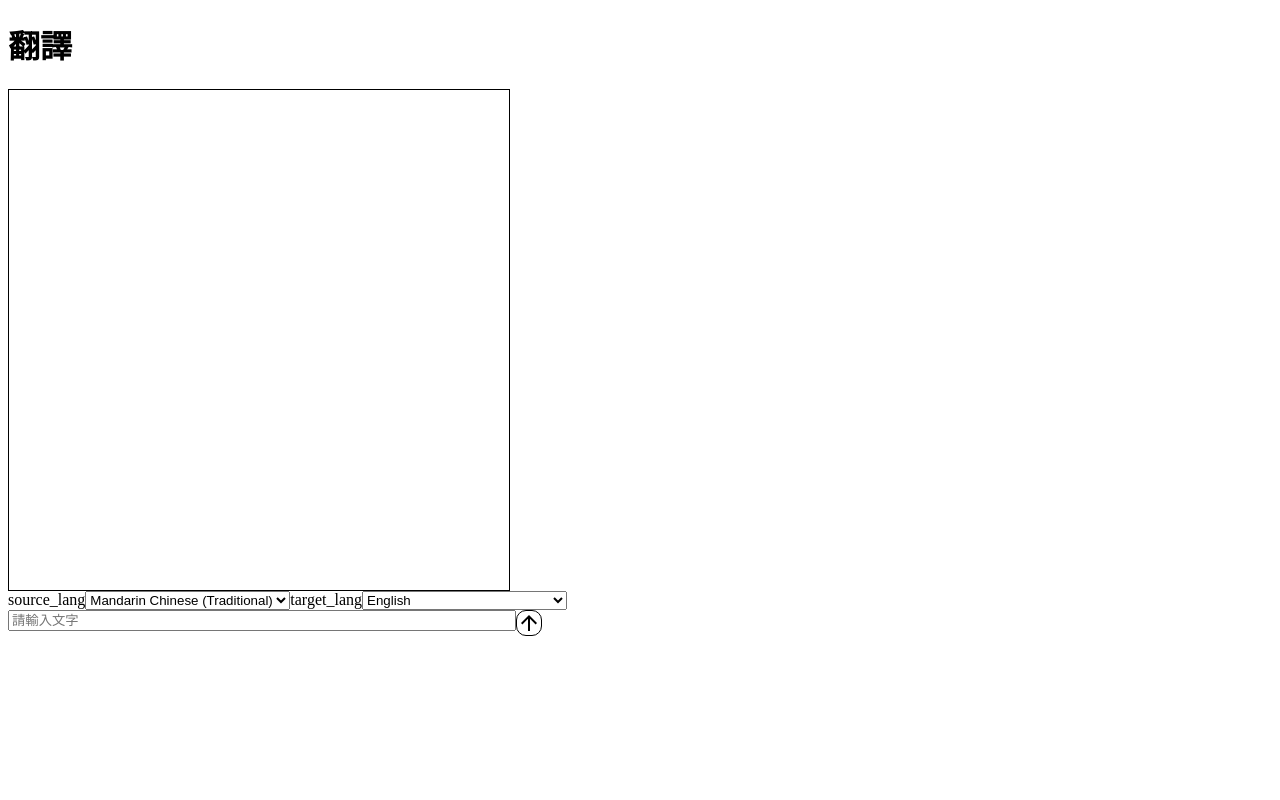
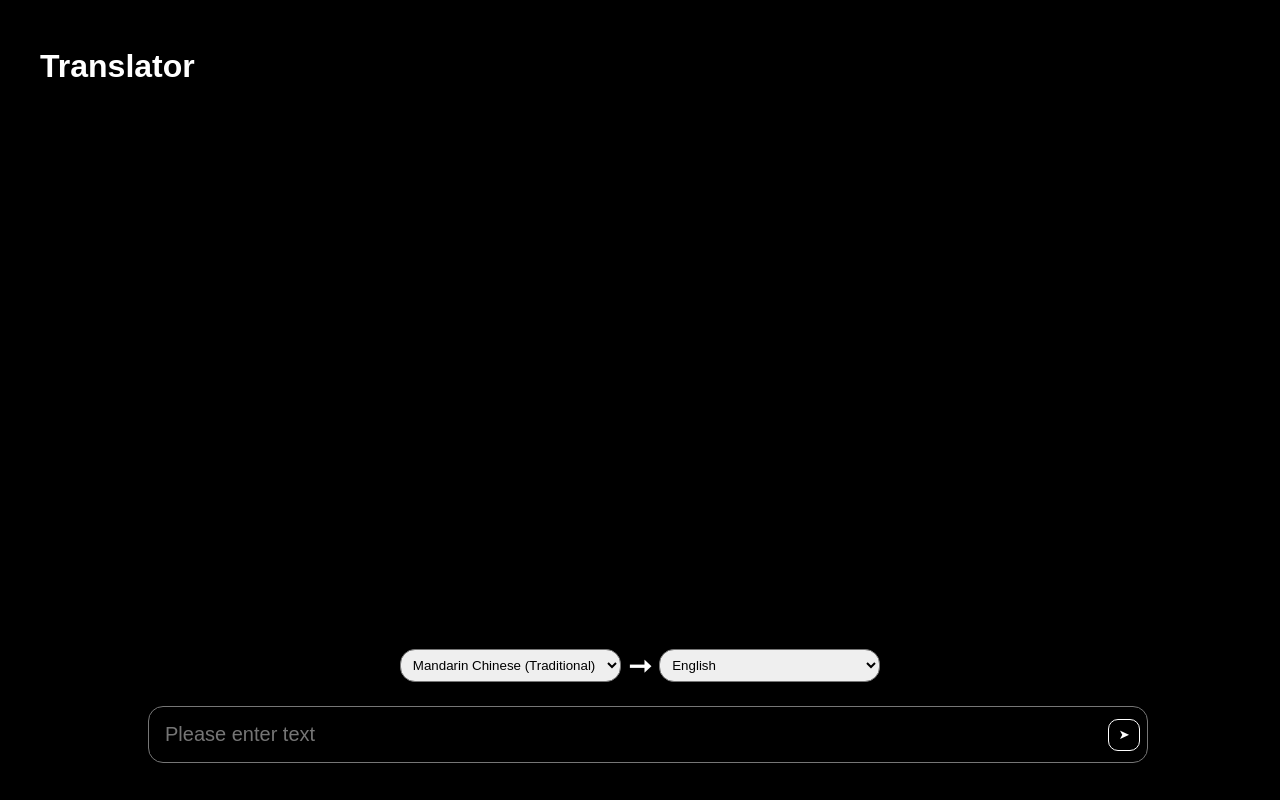
Before and after one commit to T-Hsuan/Translator, a Vue app: page / in a window 1280 px wide. Built offline with nearby package versions, Linux system fonts and the light colour scheme.

Commit message:
basic model :black & white

```diff
--- a/index.html
+++ b/index.html
@@ -2,7 +2,7 @@
 <html lang="en">
   <head>
     <meta charset="UTF-8" />
-    <link rel="icon" type="image/svg+xml" href="" />
+    <link rel="icon" type="image/svg+xml" href="/icon.svg" />
     <meta name="viewport" content="width=device-width, initial-scale=1.0" />
     <title>Translator</title>
   </head>
--- a/src/App.vue
+++ b/src/App.vue
@@ -1,10 +1,10 @@
 <template>
-  <h1 class="title">翻譯</h1>
-  <div id="chatbox"></div>
-  <label for="source_lang">source_lang</label>
+  <h1 class="title">Translator</h1>
+  <section id="chatbox"></section>
+  <section class="lang-selection">
     <select
-    name="source_lang"
-    id="source_lang"
+      name="source-lang"
+      class="lang"
       v-model="source_key"
       @change="getVal(source_key, 'src')"
     >
@@ -12,10 +12,10 @@
         {{ item.key }}
       </option>
     </select>
-  <label for="target_lang">target_lang</label>
+    <p class="direction">⭢</p>
     <select
-    name="target_lang"
-    id="target_lang"
+      name="target-lang"
+      class="lang"
       v-model="target_key"
       @change="getVal(target_key, 'tar')"
     >
@@ -23,27 +23,24 @@
         {{ item.key }}
       </option>
     </select>
-  <br />
-  <input
-    type="text"
-    name="enterQst"
-    id="enterQst"
+  </section>
+  <section class="enter-Qst">
+    <textarea
+      id="enter-text"
       v-model="chatQst"
-    placeholder="請輸入文字"
+      placeholder="Please enter text"
       @keyup.enter="goTranslate()"
-  />
-  <img
-    class="go-translate"
-    src="/img/enter.svg"
-    alt="enter"
-    @click="goTranslate()"
-  />
-  <!-- <button @click="getQst()">測試</button> -->
+      rows="1"
+    >
+    </textarea>
+    <button class="btn-enter" @click="goTranslate()">➤</button>
+  </section>
 </template>
 <script setup>
-import { ref, onMounted } from "vue";
+import { ref, onMounted, watch } from "vue";
 import axios from "axios";
 const chatQst = ref("");
+const textarea = ref("");
 const source = ref();
 const source_key = ref("Mandarin Chinese (Traditional)");
 const source_val = ref("cmn_Hant");
@@ -52,7 +49,7 @@ const target_key = ref("English");
 const target_val = ref("eng");
 const chatAns = ref("");
 
-//取得lang data
+//get lang data
 const getData = async () => {
   try {
     const response = await axios.post("/json/data.json");
@@ -66,17 +63,27 @@ onMounted(() => {
   getData();
 });
 
-//取得 data val
+// auto textarea
+const resizeTextarea = () => {
+  const textarea = document.getElementById("enter-text");
+  if (textarea) {
+    textarea.style.height = "auto";
+    textarea.style.height = textarea.scrollHeight + "px";
+  }
+};
+watch(chatQst, () => {
+  resizeTextarea();
+});
+
+//get data val
 const getVal = (val, key) => {
   if (key === "src") {
     const idx = source.value.findIndex((item) => item.key === val);
     source_val.value = source.value[idx].val;
-    console.log(source_val.value);
   }
   if (key === "tar") {
     const idx = target.value.findIndex((item) => item.key === val);
     target_val.value = target.value[idx].val;
-    console.log(target_val.value);
   }
 };
 
@@ -85,7 +92,7 @@ const goTranslate = async () => {
   if (chatQst.value === "" || chatQst.value === null) return;
   const newParagraph = document.createElement("p");
   newParagraph.className = "chatQ";
-  newParagraph.textContent = "Q：" + chatQst.value;
+  newParagraph.textContent = chatQst.value;
   document.getElementById("chatbox").appendChild(newParagraph);
   try {
     const response = await axios.post(
@@ -104,48 +111,82 @@ const goTranslate = async () => {
     chatAns.value = response.data.translated_text;
     const newParagraph = document.createElement("p");
     newParagraph.className = "chatA";
-    newParagraph.textContent = "A：" + chatAns.value;
-    document.getElementById("chatox").appendChild(newParagraph);
+    newParagraph.textContent = chatAns.value;
+    document.getElementById("chatbox").appendChild(newParagraph);
+    document.getElementById("enter-text").value = null;
+    chatQst.value = "";
   } catch (error) {
     console.error("[請求失敗]:", error);
   }
 };
-
-//測試用
-// const getQst = () => {
-//   if (chatQst.value !== "" && chatQst.value !== null) {
-//     const newParagraph = document.createElement("p");
-//     newParagraph.className = "chatQ";
-//     newParagraph.textContent =
-//       "問題：" +
-//       chatQst.value +
-//       "  src：" +
-//       source_key.value +
-//       "  tar：" +
-//       target_key.value;
-//     document.getElementById("chat").appendChild(newParagraph);
-//   } else {
-//     window.alert("請輸入文字");
-//   }
-// };
 </script>
 <style lang="scss">
+.title {
+  margin: 48px 0 48px 40px;
+}
 #chatbox {
-  width: 500px;
+  width: 100%;
   height: 500px;
+  border: 1px solid black;
   overflow-y: auto;
-  border: 1px solid black;
+  .chatQ,
+  .chatA {
+    width: min(1000px, 80%);
+    margin: auto;
+    padding: 16px;
+    font-size: 20px;
   }
-input {
-  width: 500px;
-  vertical-align: top;
+  .chatA {
+    background: rgb(255, 255, 255, 25%);
+    border: 1px solid white;
+    border-radius: 15px;
   }
-.go-translate {
-  border: 1px solid;
+}
+.lang-selection {
+  display: flex;
+  justify-content: center;
+  margin: 16px 0 24px;
+  .lang {
+    margin: 0 8px;
+    padding: 4px 8px;
+    border-radius: 15px;
+  }
+  .direction {
+    font-size: 28px;
+    font-weight: bold;
+  }
+}
+.enter-Qst {
+  width: min(1000px, 90%);
+  margin: auto;
+  position: relative;
+  #enter-text {
+    width: 100%;
+    margin: 0 8px;
+    padding: 16px 32px 16px 16px;
+    font-size: 20px;
+    color: white;
+    background: none;
+    border-radius: 15px;
+    resize: none;
+    overflow: hidden;
+  }
+  .btn-enter {
+    width: 32px;
+    height: 32px;
+    position: absolute;
+    right: 0;
+    bottom: 16.5px;
+    color: white;
+    background: none;
+    border: 1px solid white;
     border-radius: 10px;
     cursor: pointer;
+    z-index: 1;
     &:hover {
-    background: pink;
+      color: black;
+      background: white;
+    }
   }
 }
 </style>
--- /dev/null
+++ b/src/assets/scss/base.scss
@@ -0,0 +1,10 @@
+* {
+  margin: 0;
+  padding: 0;
+  box-sizing: border-box;
+  font-family: Arial;
+}
+body {
+  color: white;
+  background: black;
+}
--- a/vite.config.js
+++ b/vite.config.js
@@ -1,7 +1,12 @@
-import { defineConfig } from 'vite'
-import vue from '@vitejs/plugin-vue'
+import { fileURLToPath, URL } from "node:url";
+import { defineConfig } from "vite";
+import vue from "@vitejs/plugin-vue";
 
-// https://vitejs.dev/config/
 export default defineConfig({
   plugins: [vue()],
-})
+  resolve: {
+    alias: {
+      "@": fileURLToPath(new URL("./src", import.meta.url)),
+    },
+  },
+});
```
Also changed, not shown: src/main.js (+4 -3 lines), public/icon.svg (added). Lines whose indentation alone changed are shown as unchanged.
